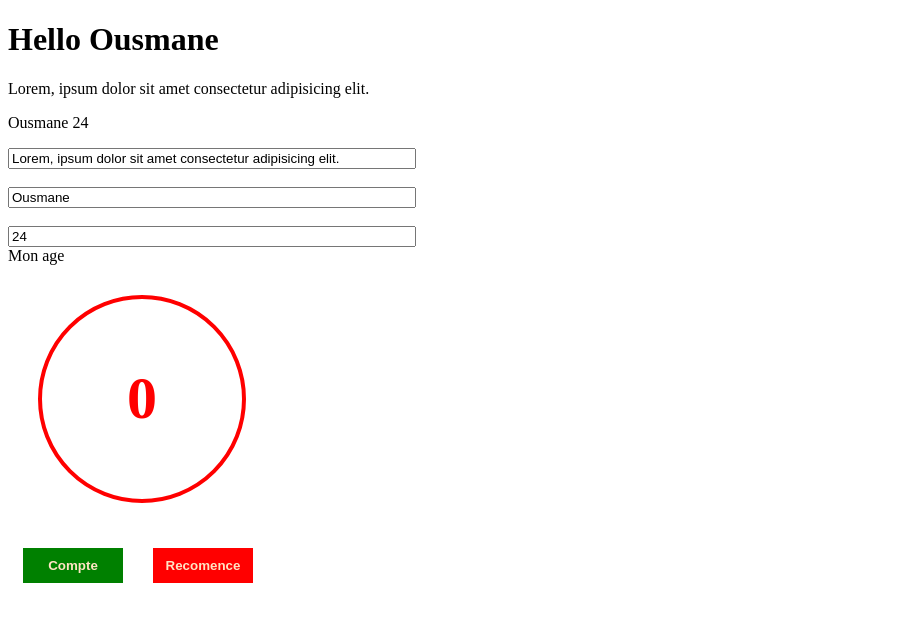
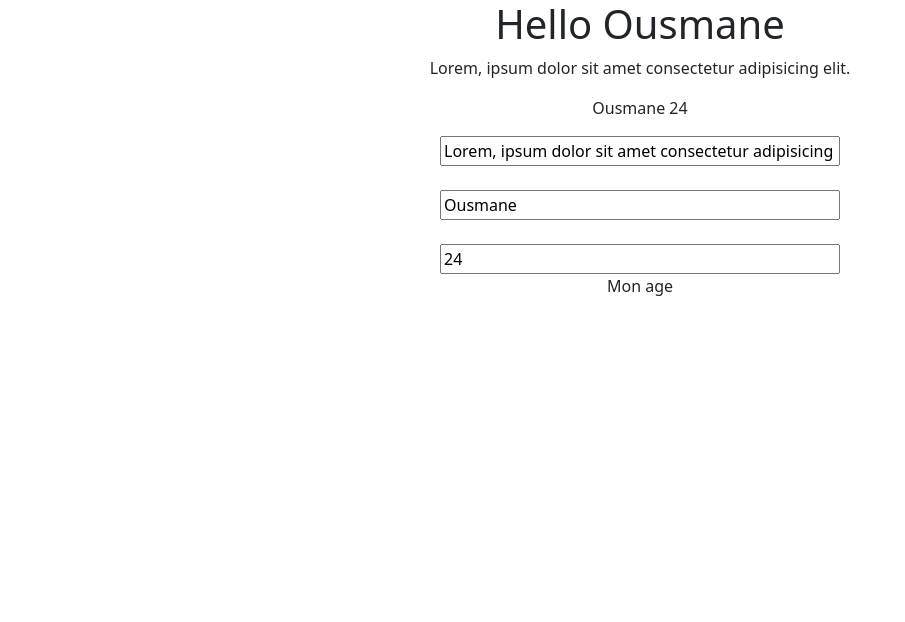
Before and after one commit to Ousmanly/HelloWorldComponent, a Vue app: page / in a window 1280 px wide. Shown: the top 622 px of the page, without its empty margins (0-905 px from the left). Built offline with nearby package versions, Linux system fonts and the light colour scheme.

Commit message:
added style in app.vue

```diff
--- a/package.json
+++ b/package.json
@@ -9,6 +9,8 @@
     "preview": "vite preview"
   },
   "dependencies": {
+    "@popperjs/core": "^2.11.8",
+    "bootstrap": "^5.3.3",
     "vue": "^3.4.29"
   },
   "devDependencies": {
--- a/src/App.vue
+++ b/src/App.vue
@@ -1,74 +1,30 @@
 <template>
-<HelloWord :sub-title="subTitle" :name="user.name" :age="user.age"/>
-<input type="text" v-model="subTitle"><br><br>
-<input type="text" v-model="user.name"><br><br>
-<input type="text" v-model="user.age">
-<div
-  v-if="user.age>15"
->
-  Mon age
-</div>
-<div id="con">
-  {{count}}
-</div>
-<button id="count" v-on:click="counter()">Compte</button>
-<button id="reset" v-on:click="reset()">Recomence</button>
+  <div class="container text-center">
+    <HelloWord :sub-title="subTitle" :name="user.name" :age="user.age" />
+    <input type="text" v-model="subTitle" /><br /><br />
+    <input type="text" v-model="user.name" /><br /><br />
+    <input type="text" v-model="user.age" />
+    <div v-if="user.age > 15">Mon age</div>
+  </div>
 </template>
 
 <script setup>
-import HelloWord from './components/HelloWord.vue';
-import { reactive} from 'vue';
-const subTitle = reactive('Lorem, ipsum dolor sit amet consectetur adipisicing elit.');
+import HelloWord from "./components/HelloWord.vue";
+import { reactive } from "vue";
+const subTitle = reactive(
+  "Lorem, ipsum dolor sit amet consectetur adipisicing elit."
+);
 const user = reactive({
-  name :"Ousmane",
-  age : 24
+  name: "Ousmane",
+  age: 24,
 });
-let count = 0;
-function counter() {
-  count +=1;
-  document.getElementById('con').innerHTML=count;
-  if (count >5) {
-    document.getElementById('con').style.color="blue";
-    document.getElementById('con').style.border="4px solid blue";
-  }
-}
-function reset() {
-  count =0;
-  document.getElementById('con').innerHTML=count;
-  document.getElementById('con').style.color="red";
-  document.getElementById('con').style.border="4px solid red";
-}
 </script>
 
 
 
 <style scoped>
-  input{
-   width: 400px;
-  }
-  #con{
-    width: 200px;
-    height: 200px;
-    border-radius: 50%;
-    /* background-color: bisque; */
-    text-align: center;
-    border: 4px solid red;
-    align-content: center;
-    color: red;
-    font-size: 60px;
-    font-weight: bold;
-    margin: 30px;
-  }
-  button{
-    margin: 15px;
-    height: 35px;
-    width: 100px;
-    background-color: red;
-    font-weight: bold;
-    color: bisque;
-    border: none;
-  }
-  #count{
-    background-color: green;
-  }
+input {
+  width: 400px;
+}
+
 </style>
--- a/src/main.js
+++ b/src/main.js
@@ -1,5 +1,6 @@
 //import './assets/main.css'
-
+import 'bootstrap/dist/css/bootstrap.css'
+import 'bootstrap/dist/js/bootstrap.js'
 import { createApp } from 'vue'
 import App from './App.vue'
 
```
Also changed, not shown: 1 other file (tests, documents, lock files or other folders).
